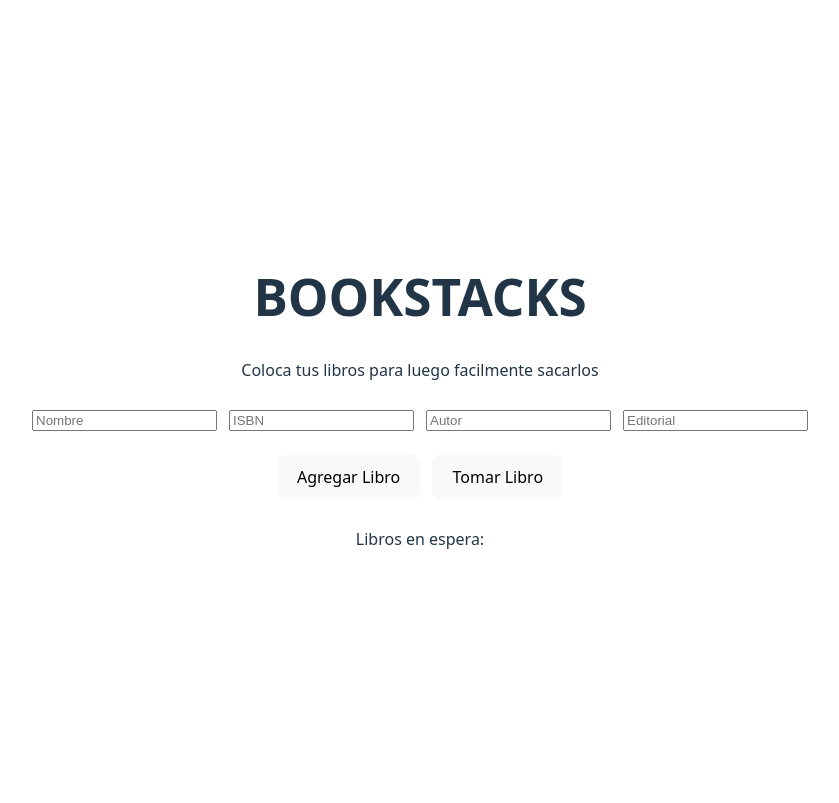
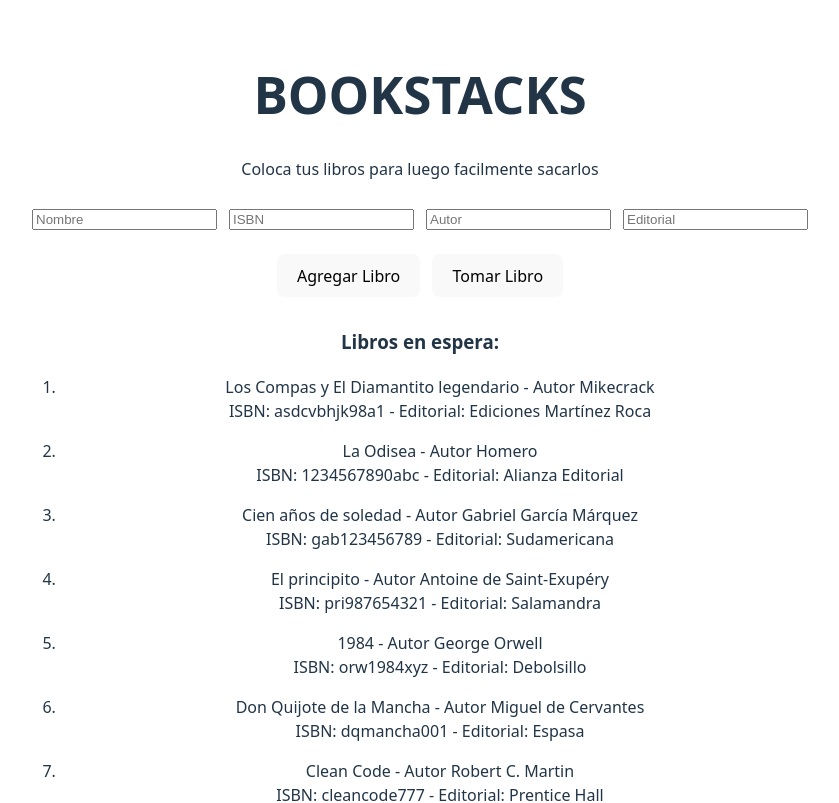
Before and after one commit to leiton05/Homeworks, a React (Vite) app: page / in a window 1280 px wide. Shown: the top 803 px of the page, without its empty margins (220-1059 px from the left). Built offline with nearby package versions, Linux system fonts and the light colour scheme.

Commit message:
✨Feat: Update App.tsx to show the booklist and to convert the mock data

```diff
--- a/src/App.tsx
+++ b/src/App.tsx
@@ -1,20 +1,28 @@
-import './App.css'
-import { BookForm } from './components/BookForm'
-import { BookList } from './components/BookList'
-import { mockData } from './data/mockData'
+import "./App.css";
+import { BookForm } from "./components/BookForm";
+import { BookList } from "./components/BookList";
+import { mockData } from "./data/mockData";
+import type { Book } from "./models/Book";
+import type Stack from "./tools/Stack";
+import { ArrayToStacks } from "./tools/StackMethods";
 
 /* console.log(mockData) */
+
+/* Convierto el Arreglo de la mockData de los libros y lo paso
+a que sea un Stack */
+const BookStack: Stack<Book> = ArrayToStacks(mockData);
+console.log(BookStack.print());
 
 function App() {
   return (
     <>
       <h1>BOOKSTACKS</h1>
       <p>Coloca tus libros para luego facilmente sacarlos</p>
-      <BookForm/>
-      <p>Libros en espera:</p>
-      {/* <BookList/> */}
+      <BookForm />
+      <h3>Libros en espera:</h3>
+      <BookList book={BookStack} />
     </>
-  )
+  );
 }
 
-export default App
+export default App;
```
